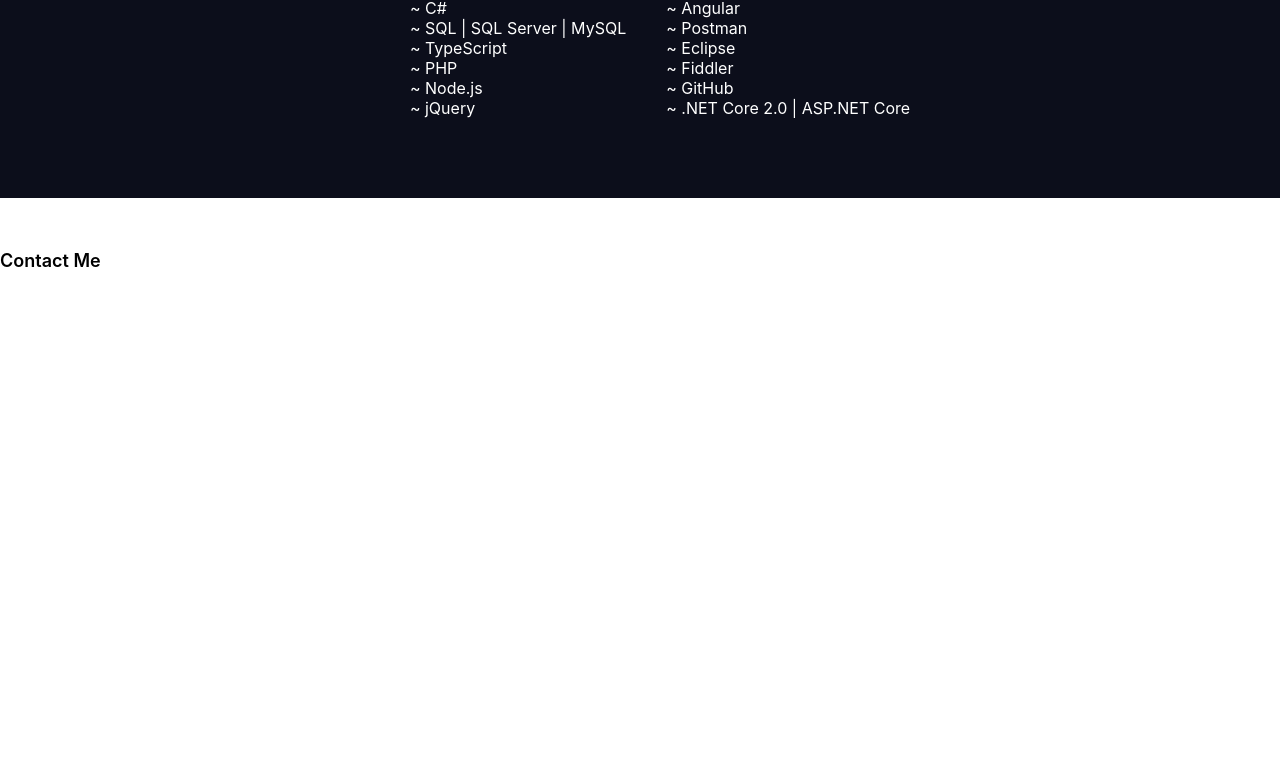
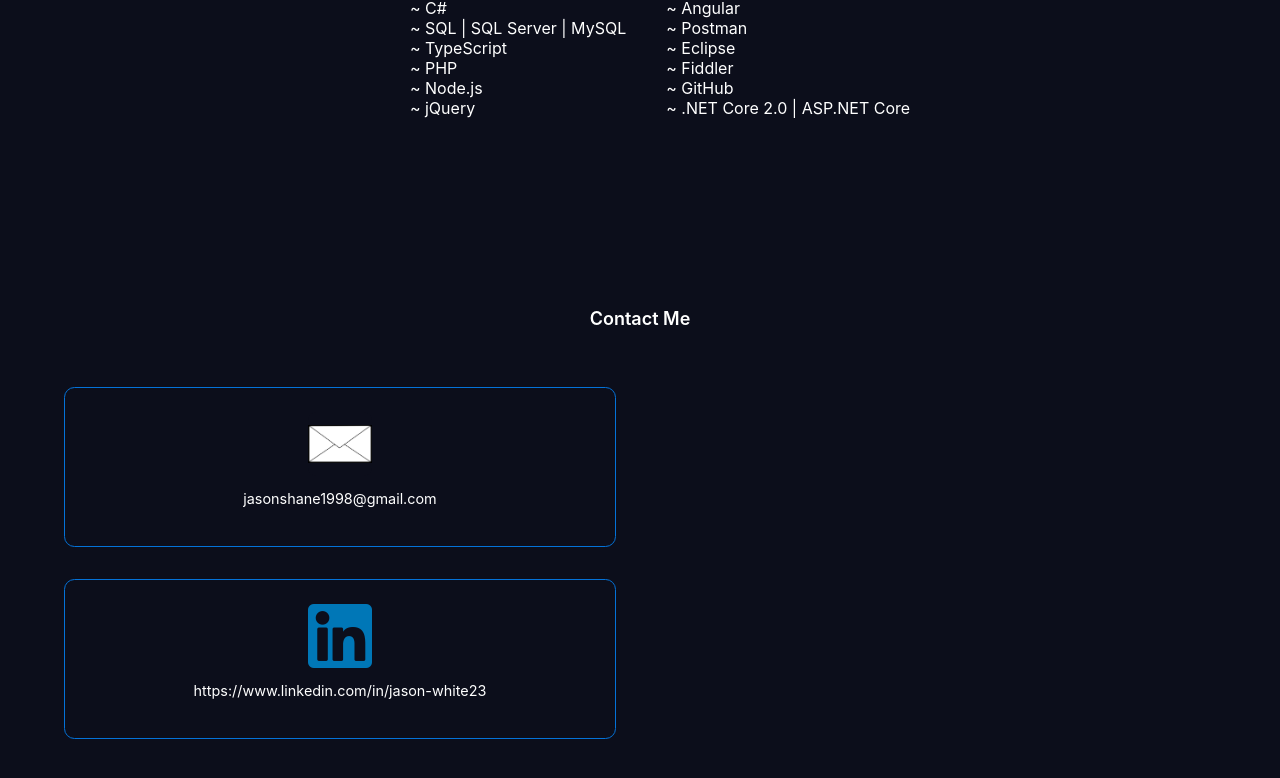
Before and after one commit to JasonR-White23/JasonPortfolio, a React (Create React App) app in the folder portfolio/: page / in a window 1280 px wide. Shown: the part 1590-2368 px from the top of the page. Before the commit the page ends 1976 px from the top, so only its background shows below. Built offline with nearby package versions, Linux system fonts and the light colour scheme.

Commit message:
Added the ContactMe.jsx file, added some content and some styling

```diff
--- /dev/null
+++ b/portfolio/src/components/ContactMe/ContactInfoCard/ContactInfoCard.css
@@ -0,0 +1,34 @@
+
+.contact-details-card {
+    display: flex;
+    flex-direction: column;
+    align-items: center;
+    justify-content: center;
+    background-color: #0c0e1b;
+    border-radius: 0.65rem;
+    border: 1px solid #0472d8;
+    padding: 1.5rem;
+    margin-bottom: 2rem;
+}
+
+.contact-details-card .icon {
+    width: 4rem;
+    height: 4rem;
+    display: flex;
+    align-items: center;
+    justify-content: center;
+    border-radius: 0.5rem;
+    background-color: #0c0e1b;
+}
+
+.icon img {
+
+    width: 4rem;
+    height: auto;
+    object-fit: contain;
+}
+
+.contact-details-card p {
+    font-size: 0.9rem;
+    font-weight: 400;
+}
--- /dev/null
+++ b/portfolio/src/components/ContactMe/ContactInfoCard/ContactInfoCard.jsx
@@ -0,0 +1,18 @@
+import React from 'react'
+import './ContactInfoCard.css'
+
+const ContactInfoCard = ({ iconUrl, text }) => {
+  return (
+    <div className="contact-details-card">
+        <div className="icon">
+            <img src={iconUrl} alt={text} ></img>
+        </div>
+
+        <p>
+            {text}
+        </p>
+    </div>
+  )
+}
+
+export default ContactInfoCard
--- a/portfolio/src/components/ContactMe/ContactMe.css
+++ b/portfolio/src/components/ContactMe/ContactMe.css
@@ -1,6 +1,12 @@
 
+.contact-wrapper {
+    color: #fff;
+    text-align: center;
+    padding: 5%;
+    background-color: #0c0e1b;
+    position: relative;
+}
 .contact-container {
-
     margin: 4% 0%;
     position: relative;
 }
@@ -14,4 +20,6 @@
 
 .contact-content {
     display: flex;
+    gap: 3rem;
+
 }
--- a/portfolio/src/components/ContactMe/ContactMe.jsx
+++ b/portfolio/src/components/ContactMe/ContactMe.jsx
@@ -1,22 +1,33 @@
 import React from 'react'
 import './ContactMe.css'
+import ContactInfoCard from './ContactInfoCard/ContactInfoCard'
 
 const ContactMe = () => {
   return (
     <>
+        <div className="contact-wrapper">
             <section className="contact-container">
                 <h5>
                     Contact Me
                 </h5>
                 <div className="contact-content">
                     <div style={{ flex: 1 }}>
+                        <ContactInfoCard
+                            iconUrl="/assets/images/email-icon.png"
+                            text="jasonshane1998@gmail.com"
+                        />
 
+                        <ContactInfoCard
+                            iconUrl="/assets/images/linkedin-icon.png"
+                            text="https://www.linkedin.com/in/jason-white23"
+                        />
                     </div>
                     <div style={{ flex: 1 }}>
 
                     </div>
                 </div>
             </section>
+        </div>
     </>
   )
 }
```
Also changed, not shown: portfolio/public/assets/images/email-icon.png (added), portfolio/public/assets/images/linkedin-icon.png (added). Lines whose indentation alone changed are shown as unchanged.
